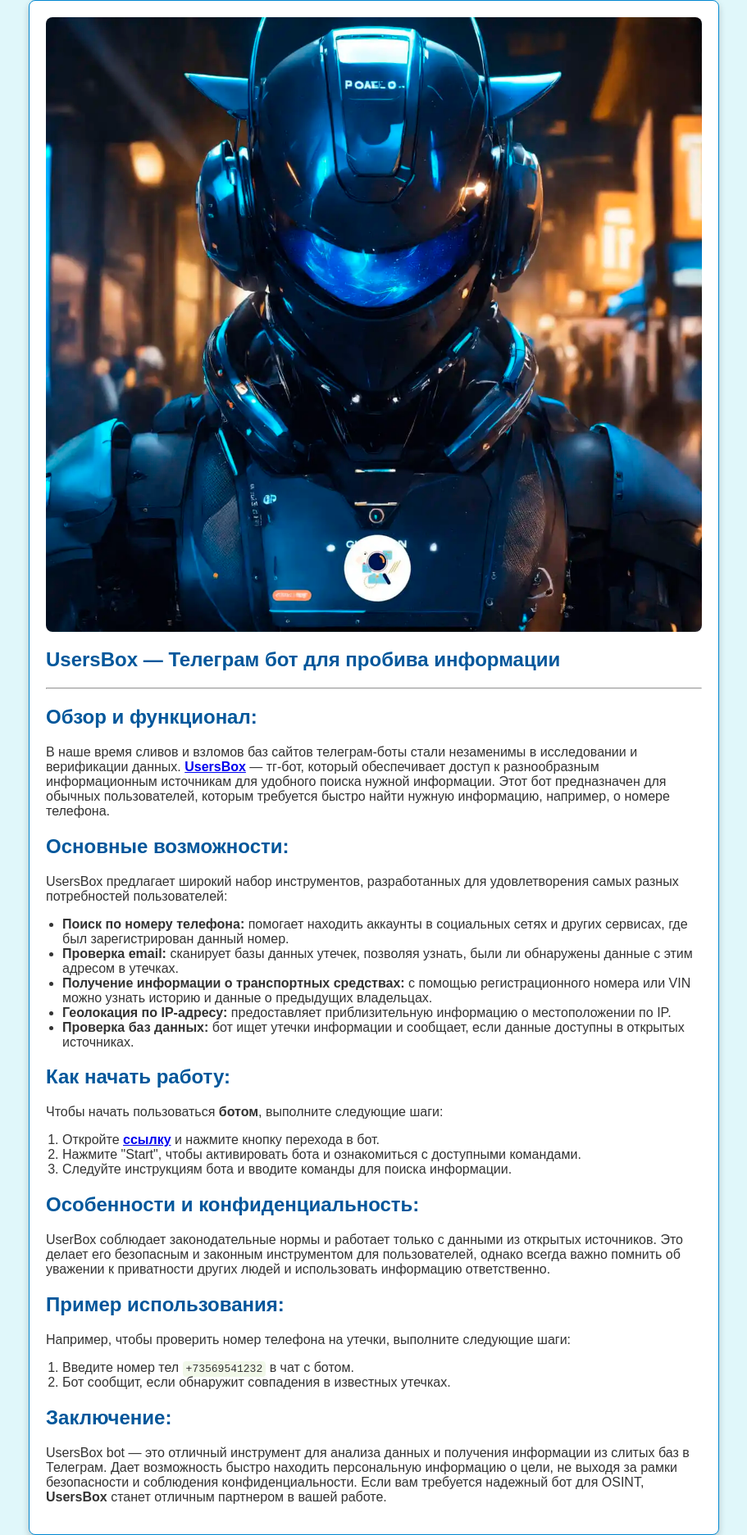
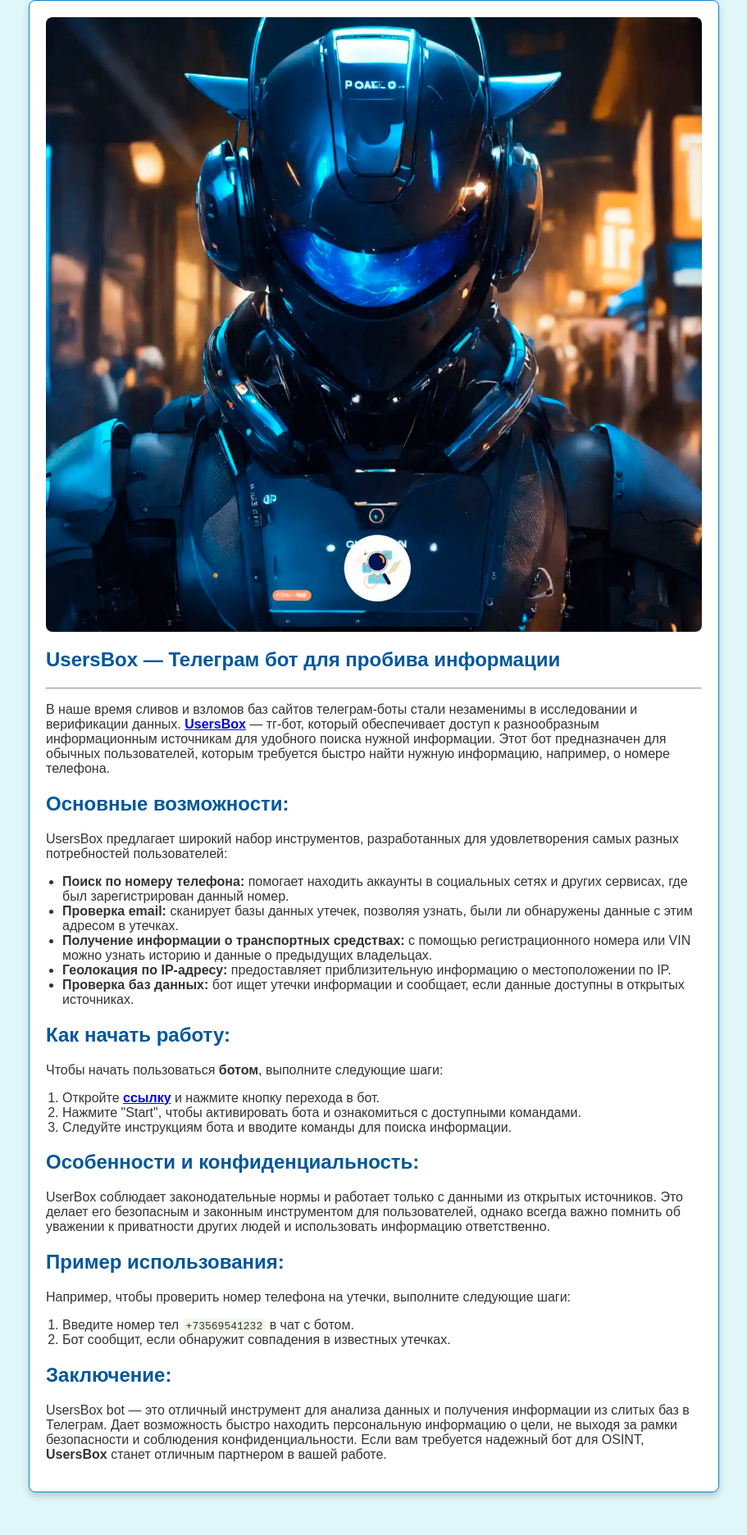
Before and after one commit to usersboxbot/usersboxbot.github.io, a Jekyll site: the page usersboxbot.html, which Jekyll copies as it is, in a window 1280 px wide. Shown: the whole page at 82% size, without its empty margins (184-1095 px from the left). Built offline with Jekyll 4.4.1, drawn with Linux system fonts in a browser that asks for light colours.

Commit message:
Update usersboxbot.html

```diff
--- a/usersboxbot.html
+++ b/usersboxbot.html
@@ -68,7 +68,6 @@
         </header>
 
         <section>
-            <h2>Обзор и функционал:</h2>
             <p>
                 В наше время сливов и взломов баз сайтов телеграм-боты стали незаменимы в исследовании и верификации данных. <a href="/usersbox/" target="_blank"><strong>UsersBox</strong></a> — тг-бот, который обеспечивает доступ к разнообразным информационным источникам для удобного поиска нужной информации. Этот бот предназначен для обычных пользователей, которым требуется быстро найти нужную информацию, например, о номере телефона.
             </p>
```
